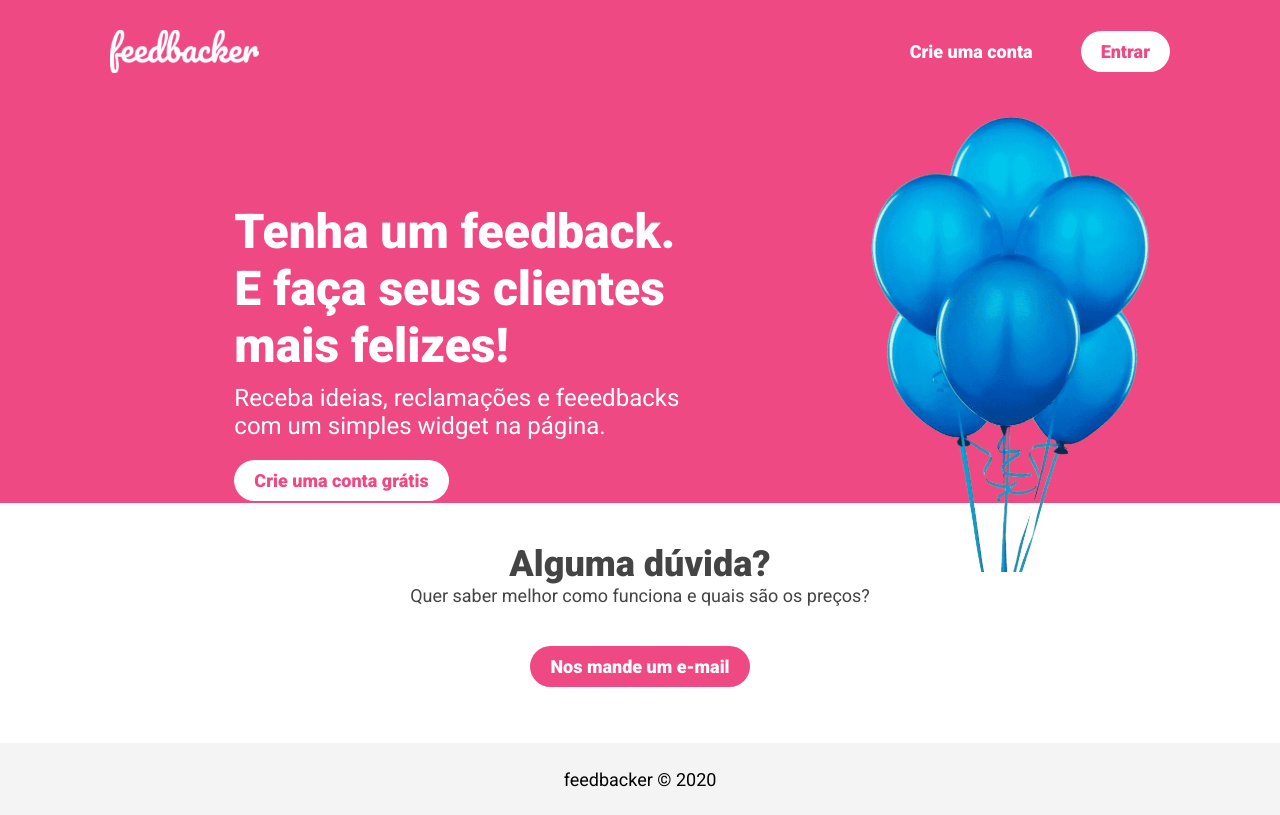
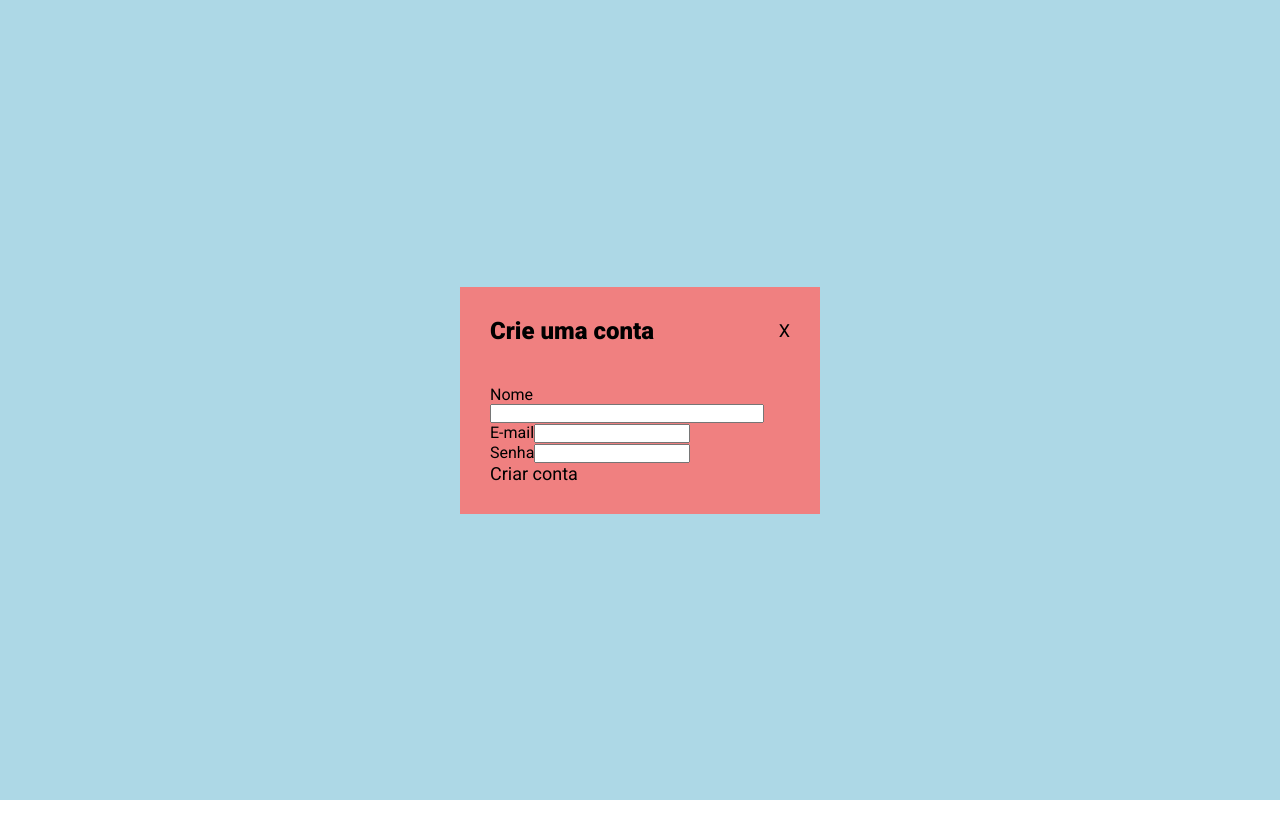
Before and after one commit to jao241/feedbacker, a Vue app: page / in a window 1280 px wide. Built offline with nearby package versions, Linux system fonts and the light colour scheme.

Commit message:
elaborando o modal para cadastro

```diff
--- a/src/views/HomeView.vue
+++ b/src/views/HomeView.vue
@@ -1,6 +1,6 @@
 <template>
   <div class="home">
-    <main>
+    <main v-if="false">
       <div class="main">
         <header>
           <img
@@ -21,7 +21,9 @@
               Receba ideias, reclamações e feeedbacks com um simples widget na
               página.
             </p>
-            <button>Crie uma conta grátis</button>
+            <button @click="showCreateAccountModal">
+              Crie uma conta grátis
+            </button>
           </div>
           <div class="main-image">
             <img src="../assets/blue-ballons.svg" alt="foto de balões azuis" />
@@ -36,7 +38,44 @@
       <footer><p>feedbacker &copy; 2020</p></footer>
     </main>
   </div>
+  <div class="create-account">
+    <form>
+      <div class="modal-header">
+        <h2 class="title">Crie uma conta</h2>
+        <button class="close-icon">X</button>
+      </div>
+      <div class="fields">
+        <div class="name-field">
+          <label for="name">Nome</label>
+          <input type="text" name="name" id="name-input" />
+        </div>
+        <div class="email-field">
+          <label for="email">E-mail</label>
+          <input type="text" name="email" id="email-input" />
+        </div>
+        <div class="password-field">
+          <label for="password">Senha</label>
+          <input type="text" name="password" id="password-input" />
+        </div>
+        <button>Criar conta</button>
+      </div>
+    </form>
+  </div>
 </template>
+
+<script>
+export default {
+  setup() {
+    function showCreateAccountModal() {
+      console.log("click");
+    }
+
+    return {
+      showCreateAccountModal,
+    };
+  },
+};
+</script>
 
 <style scoped>
 button {
@@ -48,9 +87,12 @@ button {
 footer {
   align-items: center;
   background-color: #f4f4f4;
+  bottom: 0;
   display: flex;
-  height: 9vh;
   justify-content: center;
+  padding: 38px;
+  position: relative;
+  bottom: 0;
 }
 
 footer p {
@@ -100,7 +142,6 @@ header {
 .main-content {
   display: flex;
   justify-content: space-around;
-  height: 50vh;
 }
 
 .description {
@@ -128,7 +169,7 @@ header {
 }
 
 .main-image img {
-  width: 469px;
+  width: 450px;
 }
 
 .questions {
@@ -157,4 +198,34 @@ header {
   font-weight: 800;
   padding: 10px 20px;
 }
+
+.create-account {
+  width: 100%;
+  height: 100vh;
+  display: flex;
+  justify-content: center;
+  align-items: center;
+  background-color: lightblue;
+}
+
+.create-account form {
+  background-color: lightcoral;
+  padding: 30px;
+  width: 300px;
+}
+
+.modal-header {
+  display: flex;
+  justify-content: space-between;
+  margin-bottom: 40px;
+}
+
+.name-field {
+  display: flex;
+  flex-direction: column;
+}
+
+.name-field input {
+  width: 90%;
+}
 </style>
```
